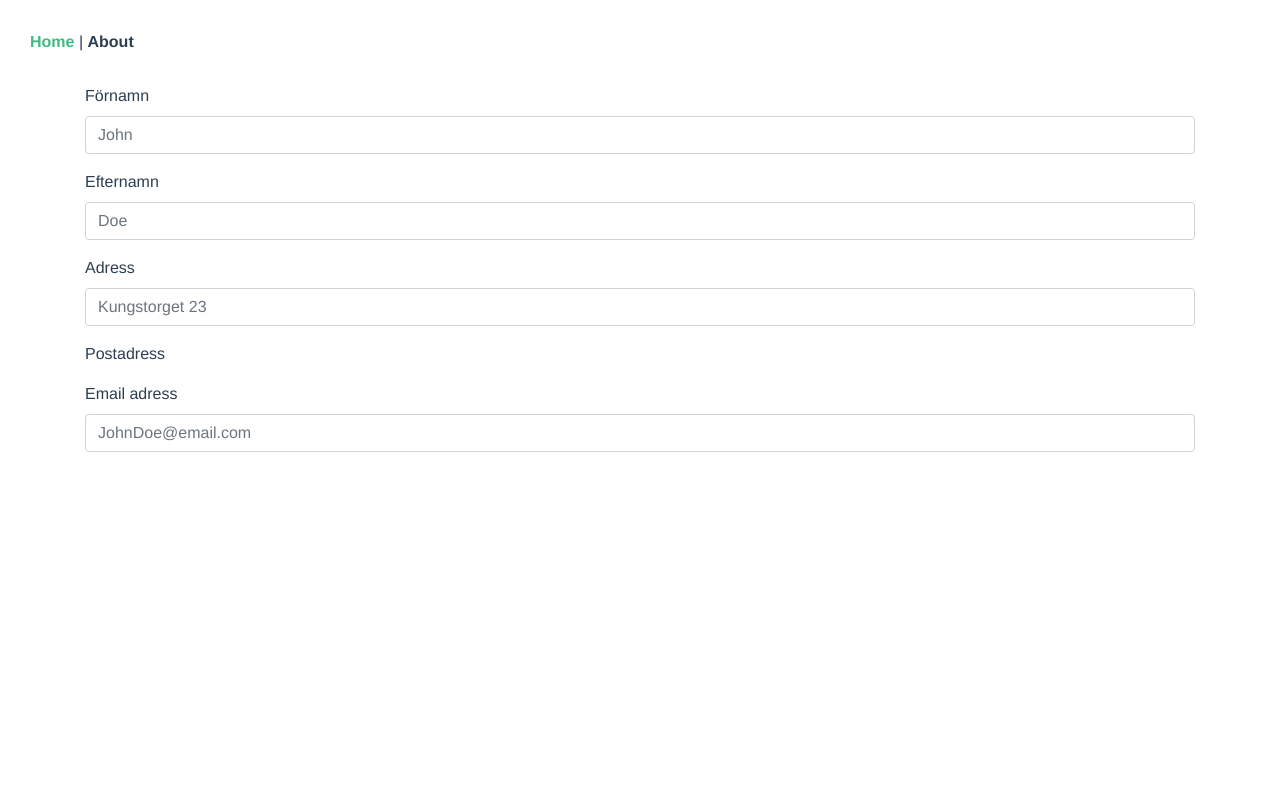
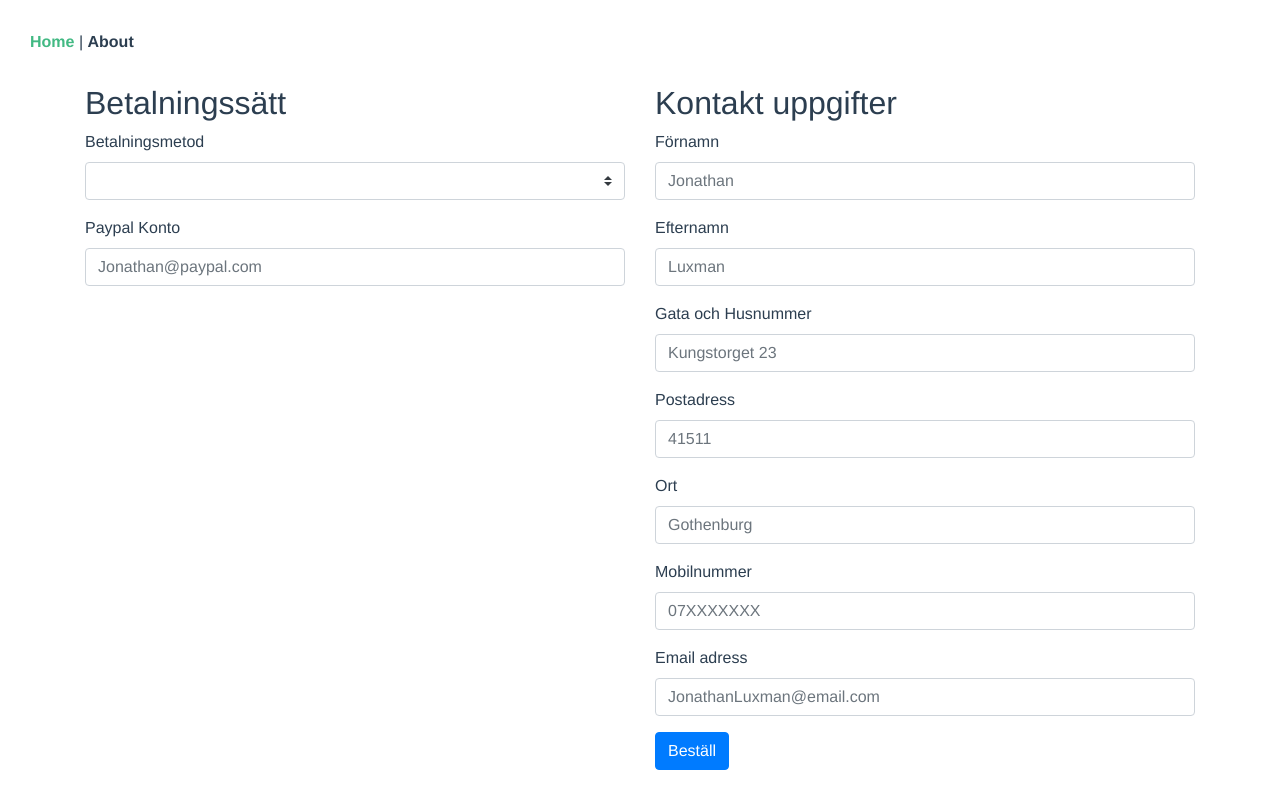
Before and after one commit to IvarOlsson23/Grupp-5, a Vue app: page /#/ in a window 1280 px wide. Built offline with nearby package versions, Linux system fonts and the light colour scheme.

Commit message:
added payment details

```diff
--- a/src/components/Cart.vue
+++ b/src/components/Cart.vue
@@ -1,41 +1,170 @@
 <template>
   <b-container>
+    <b-row>
+      <b-col>
+        <h2>Betalningssätt</h2>
+        <b-form @submit.prevent="onSubmitCardDetails">
+          <b-form-group
+            id="paymentMethod-group"
+            label="Betalningsmetod"
+            label-for="paymentMethod"
+          >
+            <b-form-select
+              id="payMethod"
+              required
+              :options="payMethodOptions"
+              v-model="receiver.payMethod"
+            ></b-form-select>
+          </b-form-group>
+          <div v-if="receiver.payMethod == 'Visa'">
+            <b-form-group
+              id="cardNumber-group"
+              label="Kortnummer"
+              label-for="cardNumber"
+            >
+              <b-form-input
+                id="cardNumber"
+                placeholder="0300 XXXX XXXX XXX"
+                v-model="receiver.cardNumber"
+                required
+              ></b-form-input>
+            </b-form-group>
+
+            <b-form-group
+              id="cardNumberName-group"
+              label="Kortinnehavare"
+              label-for="cardNumberName"
+            >
+              <b-form-input
+                id="cardNumberName"
+                required
+                v-model="receiver.cardNumberName"
+                placeholder="Jonathan Luxman"
+              ></b-form-input>
+            </b-form-group>
+          </div>
+          <div v-else>
+            <b-form-group
+              id="paypal-group"
+              label="Paypal Konto"
+              label-for="paypal"
+            >
+              <b-form-input
+                type="email"
+                required
+                id="paypal"
+                placeholder="Jonathan@paypal.com"
+              ></b-form-input>
+            </b-form-group>
+          </div>
+        </b-form>
+      </b-col>
+      <b-col>
+        <h2>Kontakt uppgifter</h2>
         <b-form @submit.prevent="Onsubmit">
           <b-form-group id="surname-group" label-for="surname" label="Förnamn">
-        <b-form-input id="surname" placeholder="John" required></b-form-input>
+            <b-form-input
+              id="surname"
+              placeholder="Jonathan"
+              required
+              v-model="receiver.surname"
+            ></b-form-input>
           </b-form-group>
-      <b-form-group i d="lastname-group" label-for="lastname" label="Efternamn">
-        <b-form-input id="lastname" placeholder="Doe"></b-form-input>
+          <b-form-group
+            i
+            d="lastname-group"
+            label-for="lastname"
+            label="Efternamn"
+          >
+            <b-form-input
+              id="lastname"
+              placeholder="Luxman"
+              v-model="receiver.lastname"
+            ></b-form-input>
           </b-form-group>
-      <b-form-group id="adress-group" label="Adress" label-for="adress">
-        <b-form-input id="adress" placeholder="Kungstorget 23"></b-form-input>
+          <b-form-group
+            id="street-group"
+            label="Gata och Husnummer"
+            label-for="street"
+          >
+            <b-form-input
+              id="street"
+              placeholder="Kungstorget 23"
+              v-model="receiver.street"
+            ></b-form-input>
           </b-form-group>
           <b-form-group
             id="postNumber-group"
             label="Postadress"
             label-for="postAdress"
           >
-        <b-form></b-form>
+            <b-form-input
+              id="postAdress"
+              required
+              placeholder="41511"
+              v-model="receiver.postAdress"
+            ></b-form-input>
+          </b-form-group>
+          <b-form-group id="city" label="Ort" label-for="city">
+            <b-form-input
+              id="city"
+              required
+              placeholder="Gothenburg"
+              v-model="receiver.city"
+            ></b-form-input>
+          </b-form-group>
+          <b-form-group
+            id="telephone"
+            label="Mobilnummer"
+            label-for="telephone"
+          >
+            <b-form-input
+              id="telephone"
+              placeholder="07XXXXXXX"
+              required
+              v-model="receiver.telephone"
+            ></b-form-input>
           </b-form-group>
           <b-form-group
             id="email-group"
             label="Email adress"
             label-for="email-adress"
+            v-model="receiver.email"
           >
             <b-form-input
               id="email-adress"
               type="email"
-          placeholder="JohnDoe@email.com"
+              placeholder="JonathanLuxman@email.com"
               required
+              v-model="receiver.email"
             ></b-form-input>
           </b-form-group>
+          <b-button type="submit" variant="primary">Beställ</b-button>
         </b-form>
+      </b-col>
+    </b-row>
   </b-container>
 </template>
 
 <script>
 export default {
-  name: "Cart"
+  name: "Cart",
+  data() {
+    return {
+      receiver: {
+        surename: "",
+        lastname: "",
+        street: "",
+        postAdress: "",
+        city: "",
+        telephone: "",
+        email: "",
+        payMethod: "",
+        cardNumber: ""
+      },
+      payMethodOptions: ["Visa", "Paypal", "Bitcoin", "Faktura"]
+    };
+  }
 };
 </script>
 
```
Lines whose indentation alone changed are shown as unchanged.
